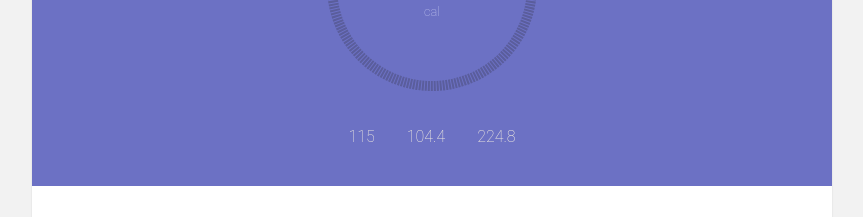
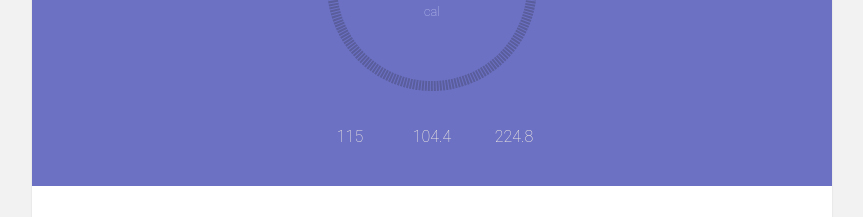
Before and after one commit to ActiveObject/assistant, a React (Create React App) app: page / in a window 1280 px wide. Shown: the part 264-481 px from the top of the page, without its empty margins (208-1071 px from the left). Built offline with nearby package versions, Linux system fonts and the light colour scheme.

Commit message:
Fix nutrition alignment

```diff
--- a/src/Diet.css
+++ b/src/Diet.css
@@ -114,4 +114,6 @@ tr.summary td {
 
 .daily-plan .nutrients span {
   margin: 0 1em;
+  width: 50px;
+  text-align: center;
 }
```
